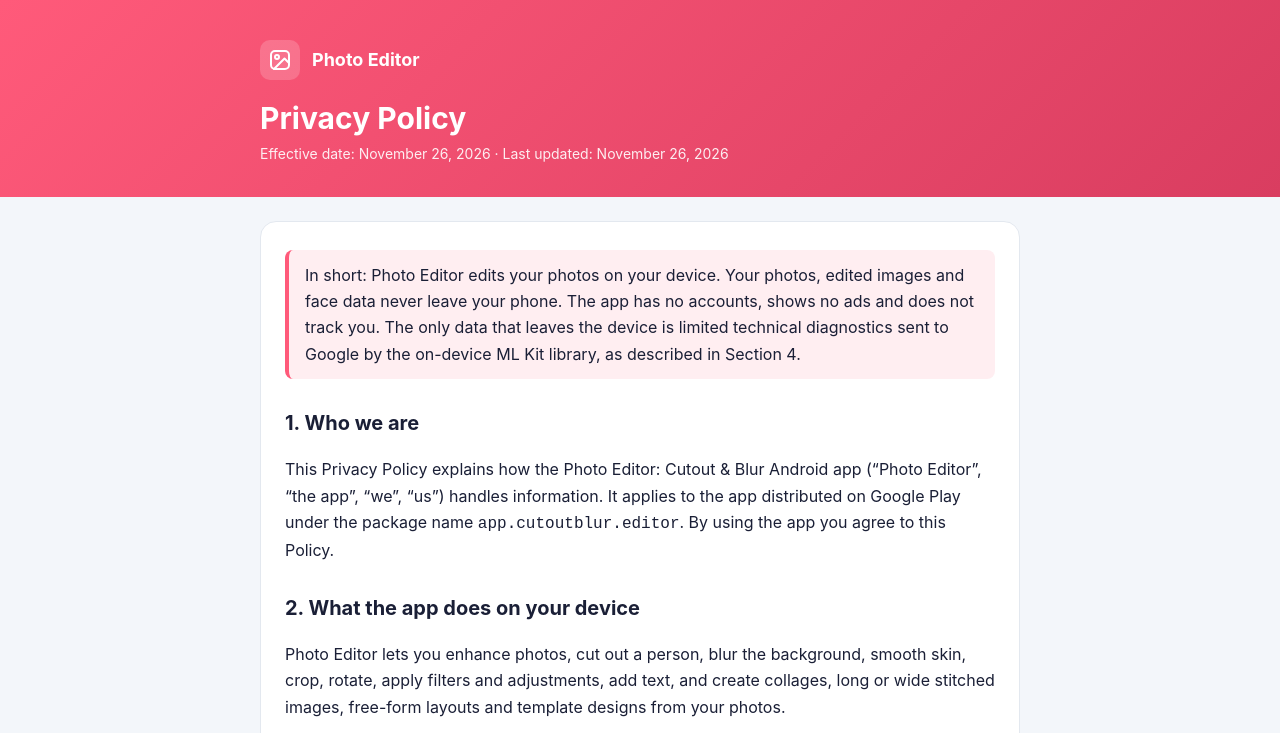
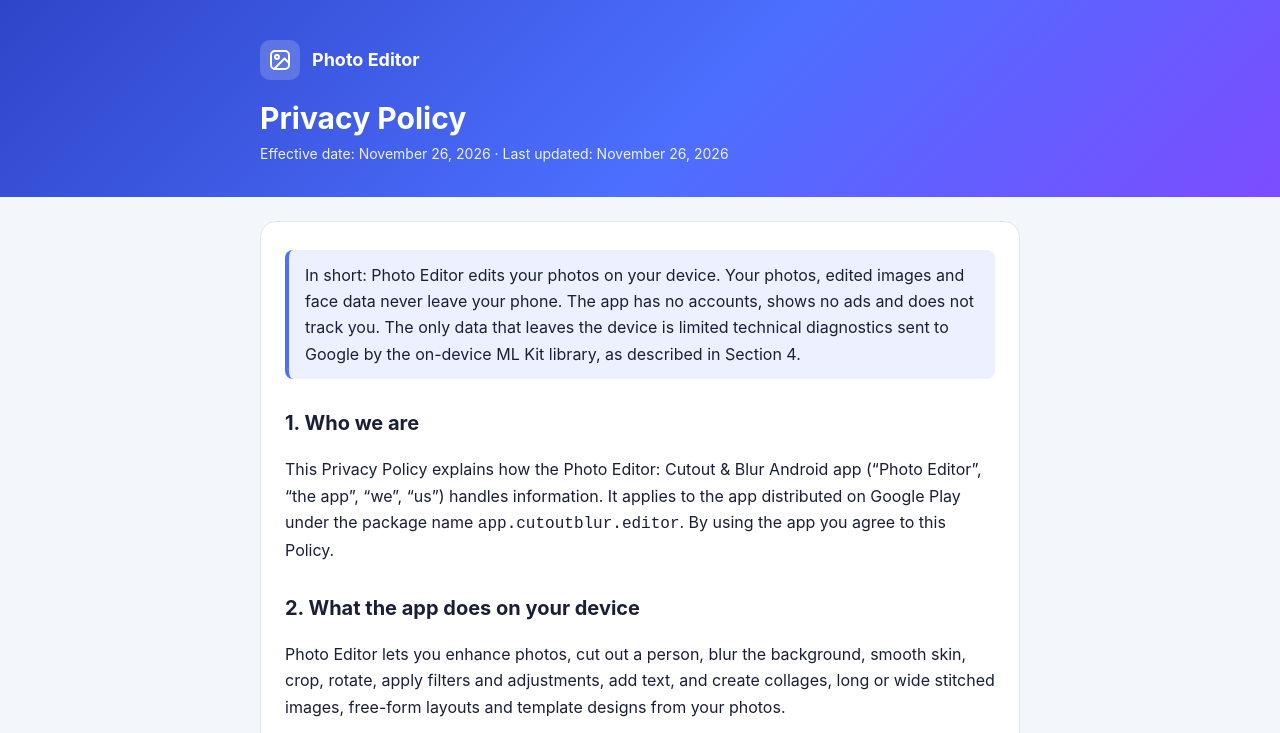
Before and after one commit to cutoutblur/cutoutblur.github.io, a plain HTML site: page privacy/index.html in a window 1280 px wide. Shown: the top 733 px of the page. Drawn offline with Linux system fonts and the light colour scheme.

Commit message:
Use the app's blue palette

```diff
--- a/privacy/index.html
+++ b/privacy/index.html
@@ -7,8 +7,8 @@
 <meta name="description" content="Privacy Policy for the Photo Editor: Cutout &amp; Blur Android app.">
 <style>
   :root {
-    --brand: #FF5A7A;
-    --brand-dark: #D93D60;
+    --brand: #4C6FFF;
+    --brand-dark: #3348D6;
     --text: #1A1F36;
     --muted: #5B6478;
     --bg: #F3F6FA;
@@ -32,7 +32,7 @@
     font: 16px/1.65 -apple-system, BlinkMacSystemFont, "Segoe UI", Roboto, "Helvetica Neue", Arial, sans-serif;
   }
   header {
-    background: linear-gradient(135deg, var(--brand), var(--brand-dark));
+    background: linear-gradient(135deg, #2F45C8, var(--brand) 55%, #7C4DFF);
     color: #fff;
     padding: 40px 16px 32px;
   }
```
Also changed, not shown: index.html (+2 -2 lines).
